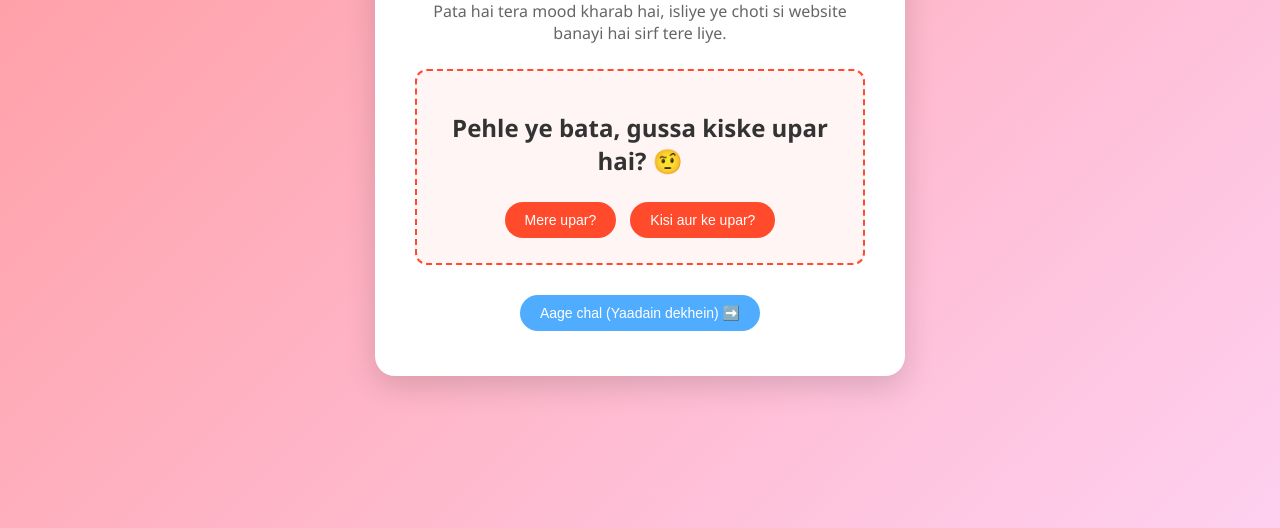
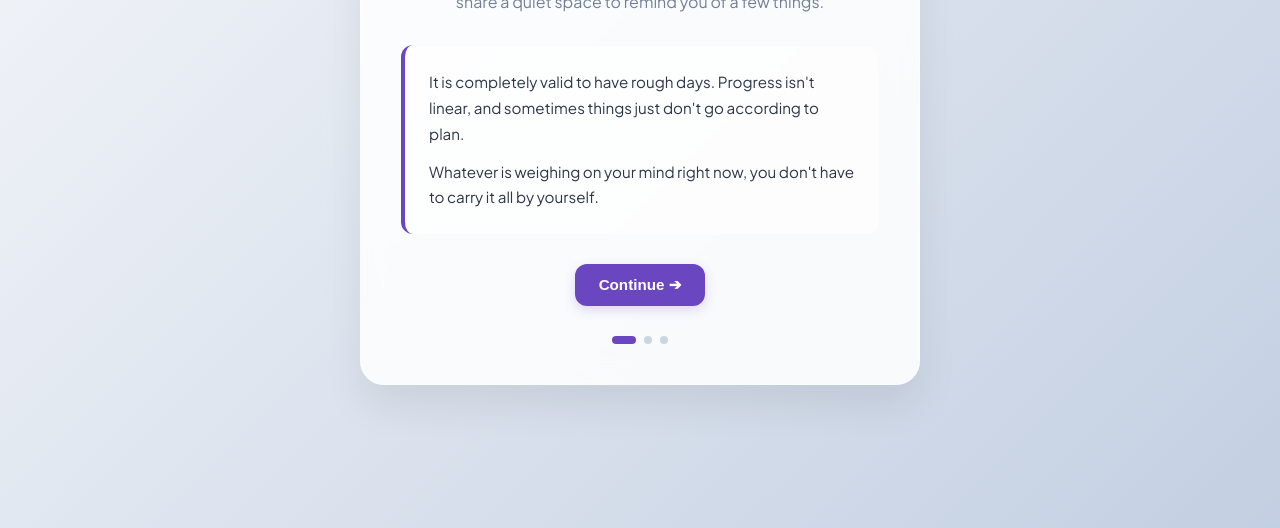
Before and after one commit to Shubham6038/mood-fixer, a plain HTML site: page index.html in a window 1280 px wide. Shown: the part 272-800 px from the top of the page. Drawn offline with Linux system fonts and the light colour scheme.

Commit message:
Update index.html

```diff
--- a/index.html
+++ b/index.html
@@ -3,156 +3,240 @@
 <head>
     <meta charset="UTF-8">
     <meta name="viewport" content="width=device-width, initial-scale=1.0">
-    <title>Cheer Up Divyanshi!</title>
+    <title>A Gentle Reminder for Divyanshi</title>
+    <!-- Google Fonts -->
+    <link href="https://fonts.googleapis.com/css2?family=Plus+Jakarta+Sans:wght@300;400;500;600;700&display=swap" rel="stylesheet">
     <style>
-        body {
-            font-family: 'Segoe UI', Tahoma, Geneva, Verdana, sans-serif;
-            background: linear-gradient(135deg, #ff9a9e 0%, #fecfef 99%, #fecfef 100%);
+        :root {
+            --bg-gradient: linear-gradient(135deg, #f5f7fa 0%, #c3cfe2 100%);
+            --card-bg: rgba(255, 255, 255, 0.85);
+            --primary: #4a5568;
+            --accent: #6b46c1;
+            --accent-hover: #553c9a;
+            --text-main: #2d3748;
+            --text-muted: #718096;
+            --shadow: 0 20px 40px rgba(0, 0, 0, 0.08);
+        }
+
+        * {
+            box-sizing: border-box;
             margin: 0;
             padding: 0;
+        }
+
+        body {
+            font-family: 'Plus Jakarta Sans', sans-serif;
+            background: var(--bg-gradient);
+            min-height: 100vh;
             display: flex;
             justify-content: center;
             align-items: center;
-            height: 100vh;
-            color: #333;
+            color: var(--text-main);
+            overflow-x: hidden;
         }
 
-        .container {
-            background: white;
-            padding: 40px;
-            border-radius: 20px;
-            box-shadow: 0 10px 30px rgba(0,0,0,0.15);
-            text-align: center;
-            max-width: 450px;
-            width: 90%;
+        .wrapper {
+            width: 100%;
+            max-width: 600px;
+            padding: 20px;
         }
 
-        h1 {
-            color: #ff4b2b;
-            margin-bottom: 10px;
+        .card-container {
+            background: var(--card-bg);
+            backdrop-filter: blur(12px);
+            -webkit-backdrop-filter: blur(12px);
+            border: 1px solid rgba(255, 255, 255, 0.4);
+            border-radius: 24px;
+            box-shadow: var(--shadow);
+            padding: 40px;
+            text-align: center;
+            position: relative;
+            animation: fadeIn 0.8s cubic-bezier(0.16, 1, 0.3, 1) forwards;
         }
 
-        .subtitle {
-            color: #666;
-            margin-bottom: 25px;
-            font-size: 16px;
+        @keyframes fadeIn {
+            from {
+                opacity: 0;
+                transform: translateY(20px);
             }
-
-        .card {
-            background: #fff5f5;
-            padding: 20px;
-            border-radius: 12px;
-            margin-bottom: 25px;
-            border: 2px dashed #ff4b2b;
+            to {
+                opacity: 1;
+                transform: translateY(0);
             }
-
-        button, .btn {
-            background-color: #ff4b2b;
-            color: white;
-            border: none;
-            padding: 10px 20px;
-            margin: 5px;
-            border-radius: 25px;
-            cursor: pointer;
-            font-size: 14px;
-            text-decoration: none;
-            display: inline-block;
-            transition: 0.3s;
-        }
-
-        button:hover, .btn:hover {
-            background-color: #ff1c00;
-            transform: scale(1.05);
-        }
-
-        .nav-links {
-            margin-top: 20px;
         }
 
         .page {
             display: none;
+            opacity: 0;
+            transition: opacity 0.4s ease-in-out;
         }
 
         .page.active {
             display: block;
+            opacity: 1;
         }
 
-        .secondary-btn {
-            background: #4facfe;
+        h1 {
+            font-size: 2rem;
+            font-weight: 700;
+            color: var(--text-main);
+            margin-bottom: 12px;
+            letter-spacing: -0.5px;
         }
-        .secondary-btn:hover {
-            background: #00c6ff;
+
+        .subtitle {
+            font-size: 1rem;
+            color: var(--text-muted);
+            margin-bottom: 30px;
+            line-height: 1.6;
+            font-weight: 400;
+        }
+
+        .content-box {
+            background: rgba(255, 255, 255, 0.6);
+            border-left: 4px solid var(--accent);
+            padding: 24px;
+            border-radius: 12px;
+            margin-bottom: 30px;
+            text-align: left;
+            box-shadow: inset 0 1px 3px rgba(0,0,0,0.02);
+        }
+
+        .content-box p {
+            font-size: 0.95rem;
+            line-height: 1.7;
+            color: var(--text-main);
+            margin-bottom: 12px;
+        }
+
+        .content-box p:last-child {
+            margin-bottom: 0;
+        }
+
+        .btn-group {
+            display: flex;
+            gap: 12px;
+            justify-content: center;
+            flex-wrap: wrap;
+        }
+
+        .btn {
+            background: var(--accent);
+            color: white;
+            border: none;
+            padding: 12px 24px;
+            border-radius: 12px;
+            font-size: 0.95rem;
+            font-weight: 600;
+            cursor: pointer;
+            transition: all 0.3s ease;
+            box-shadow: 0 4px 12px rgba(107, 70, 193, 0.2);
+            text-decoration: none;
+        }
+
+        .btn:hover {
+            background: var(--accent-hover);
+            transform: translateY(-2px);
+            box-shadow: 0 6px 16px rgba(107, 70, 193, 0.3);
+        }
+
+        .btn-secondary {
+            background: rgba(255, 255, 255, 0.8);
+            color: var(--text-main);
+            border: 1px solid rgba(0,0,0,0.08);
+            box-shadow: none;
+        }
+
+        .btn-secondary:hover {
+            background: #fff;
+            color: var(--accent);
+            box-shadow: 0 4px 12px rgba(0,0,0,0.05);
+        }
+
+        /* Interactive Elements styling */
+        .interactive-quote {
+            font-style: italic;
+            font-weight: 500;
+            color: var(--accent);
+            min-height: 50px;
+            display: flex;
+            align-items: center;
+            justify-content: center;
+            margin-bottom: 20px;
+            padding: 0 15px;
+        }
+
+        .progress-dots {
+            display: flex;
+            justify-content: center;
+            gap: 8px;
+            margin-top: 30px;
+        }
+
+        .dot {
+            width: 8px;
+            height: 8px;
+            border-radius: 50%;
+            background: #cbd5e0;
+            transition: all 0.3s ease;
+        }
+
+        .dot.active {
+            background: var(--accent);
+            width: 24px;
+            border-radius: 4px;
         }
     </style>
 </head>
 <body>
 
-    <div class="container">
+    <div class="wrapper">
+        <div class="card-container">
 
+            <!-- PAGE 1: INTRO / EMPATHY -->
             <div id="page1" class="page active">
-            <h1>Hey Divyanshi! 🥺</h1>
-            <p class="subtitle">Pata hai tera mood kharab hai, isliye ye choti si website banayi hai sirf tere liye.</p>
+                <h1>Hi Divyanshi.</h1>
+                <p class="subtitle">I noticed your energy has been a bit heavy lately. Thought I'd share a quiet space to remind you of a few things.</p>
 
-            <div class="card">
-                <h2>Pehle ye bata, gussa kiske upar hai? 🤨</h2>
-                <button onclick="alert('Chal koi nahi, abhi theek kar dete hain!')">Mere upar?</button>
-                <button onclick="alert('Usko toh main dekh lunga/lungi!')">Kisi aur ke upar?</button>
+                <div class="content-box">
+                    <p>It is completely valid to have rough days. Progress isn't linear, and sometimes things just don't go according to plan.</p>
+                    <p>Whatever is weighing on your mind right now, you don't have to carry it all by yourself.</p>
                 </div>
 
-            <div class="nav-links">
-                <button class="secondary-btn" onclick="showPage('page2')">Aage chal (Yaadain dekhein) ➡️</button>
+                <div class="btn-group">
+                    <button class="btn" onclick="switchPage(2)">Continue ➔</button>
+                </div>
+
+                <div class="progress-dots">
+                    <div class="dot active"></div>
+                    <div class="dot"></div>
+                    <div class="dot"></div>
                 </div>
             </div>
 
+            <!-- PAGE 2: PERSPECTIVE / REASSURANCE -->
             <div id="page2" class="page">
-            <h1>Smile Please, Divyanshi! 😁</h1>
-            <p class="subtitle">Tera ye rohta hua chehra bilkul accha nahi lagta.</p>
+                <h1>A Quick Perspective</h1>
+                <p class="subtitle">A brief reminder of your resilience.</p>
 
-            <div class="card">
-                <h3>Fact of the Day:</h3>
-                <p>Duniya mein jitni bhi problems hain, unse zyada important <b>tu (Divyanshi)</b> hai!</p>
-                <br>
-                <h3>Apni dosti ka rule:</h3>
-                <p>Jab tak tu smile nahi karegi, main aise hi pareshan karta rahunga. 🤪</p>
+                <div class="content-box">
+                    <p><strong>1. This is temporary:</strong> Heavy moments come and go, but your overall strength remains constant.</p>
+                    <p><strong>2. Focus inward:</strong> Give yourself permission to disconnect from external stressors and just breathe.</p>
+                    <p><strong>3. You're valued:</strong> Your peace of mind matters more than any temporary chaos around you.</p>
                 </div>
 
-            <div class="nav-links">
-                <button class="secondary-btn" onclick="showPage('page1')">⬅️ Peeche</button>
-                <button class="secondary-btn" onclick="showPage('page3')">Asli Magic yahan hai ➡️</button>
+                <div class="btn-group">
+                    <button class="btn btn-secondary" onclick="switchPage(1)">← Back</button>
+                    <button class="btn" onclick="switchPage(3)">Next ➔</button>
+                </div>
+
+                <div class="progress-dots">
+                    <div class="dot"></div>
+                    <div class="dot active"></div>
+                    <div class="dot"></div>
                 </div>
             </div>
 
+            <!-- PAGE 3: INTERACTIVE CLOSING -->
             <div id="page3" class="page">
-            <h1>Ye le Virtual Treats, Divyanshi! 🍫🍕</h1>
-            <p class="subtitle">Ab toh maan ja aur muskura de!</p>
-
-            <div class="card">
-                <button id="hugBtn" onclick="giveHug()">Click for a Virtual Hug 🤗</button>
-                <p id="hugText" style="margin-top: 15px; font-weight: bold; color: #ff4b2b;"></p>
-            </div>
-
-            <div class="nav-links">
-                <button class="secondary-btn" onclick="showPage('page2')">⬅️ Peeche</button>
-                <button class="secondary-btn" onclick="showPage('page1')">🏠 Home</button>
-            </div>
-        </div>
-
-    </div>
-
-    <script>
-        // Pages ko switch karne ka function
-        function showPage(pageId) {
-            const pages = document.querySelectorAll('.page');
-            pages.forEach(page => page.classList.remove('active'));
-
-            document.getElementById(pageId).classList.add('active');
-        }
-
-        // Virtual hug wala magic
-        function giveHug() {
-            document.getElementById('hugText').innerText = "🤗 *Bohot saari tight wali jhappi for you, Divyanshi!* Sab theek ho jayega, tension mat le!";
-        }
-    </script>
-
-</body>
-</html>
+                <h1>
```
Lines whose indentation alone changed are shown as unchanged.
